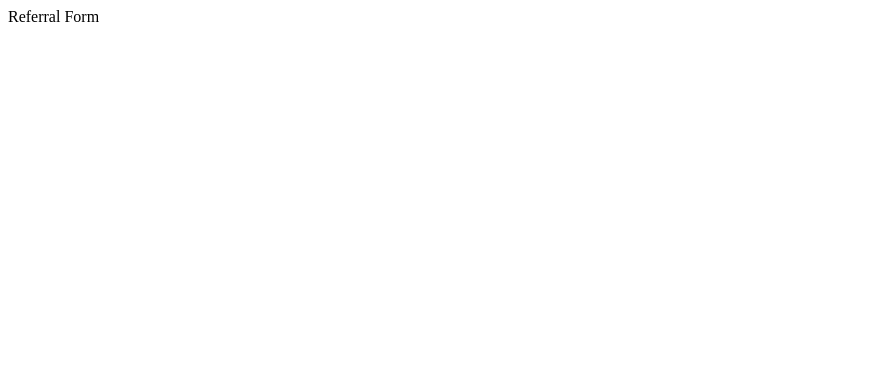
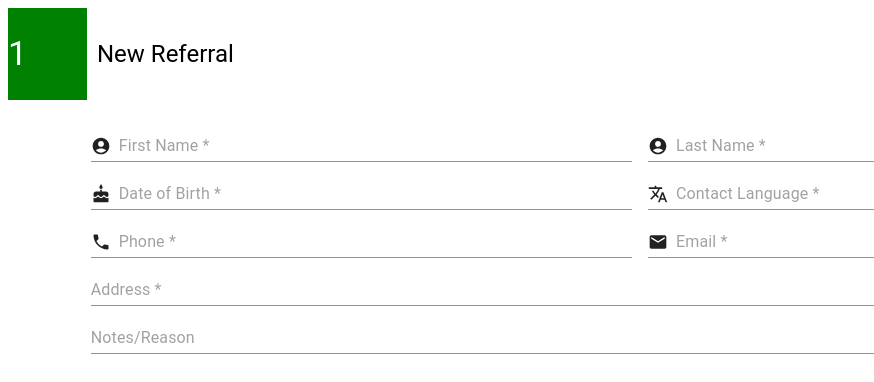
Before and after one commit to WiderCircle/Frontend-Interview-WC, a Next.js app in the folder hayes-valley-helath-referral-form/: page /referral-page/referral-form in a window 1280 px wide. Shown: the top 382 px of the page, without its empty margins (0-874 px from the left). Built offline with nearby package versions, Linux system fonts and the light colour scheme.

Commit message:
add referral form

```diff
--- a/hayes-valley-helath-referral-form/package.json
+++ b/hayes-valley-helath-referral-form/package.json
@@ -11,6 +11,7 @@
   "dependencies": {
     "@emotion/react": "^11.11.1",
     "@emotion/styled": "^11.11.0",
+    "@mui/icons-material": "^5.14.11",
     "@mui/material": "^5.14.11",
     "next": "latest",
     "react": "latest",
--- /dev/null
+++ b/hayes-valley-helath-referral-form/src/app/custom-components/wc-input.tsx
@@ -0,0 +1,31 @@
+import React from 'react';
+import Input, { InputProps } from '@mui/material/Input';
+import { SvgIconProps } from '@mui/material';
+
+interface CustomInputProps extends InputProps {
+    Icon?: React.ComponentType<SvgIconProps>;
+    required?: boolean;
+    placeholder?: string;
+}
+
+/**
+ * Adds a custom input field that allows us to include an optional icon as a start adornment.
+ * @param {React.ComponentType<SvgIconProps>} Icon - An optional icon component to be displayed as the start adornment.
+ * @param {InputProps} inputProps - Additional input properties for the underlying Material-UI Input component.
+ * @param {boolean} required - Whether the input is required.
+ * @param {string} placeholder - The placeholder text for the input.
+ */
+function WcInput({ Icon, required, placeholder, ...inputProps }: CustomInputProps) {
+    const placeholderText = required ? `${placeholder} *` : placeholder;
+
+    return (
+        <Input
+            fullWidth
+            startAdornment={Icon && <Icon fontSize="small" style={{ marginRight: '8px' }} />}
+            placeholder={placeholderText}
+            {...inputProps}
+        />
+    );
+}
+
+export default WcInput;
--- a/hayes-valley-helath-referral-form/src/pages/referral-page/referral-form.tsx
+++ b/hayes-valley-helath-referral-form/src/pages/referral-page/referral-form.tsx
@@ -1,8 +1,89 @@
+import React from 'react';
+import Grid from '@mui/material/Grid';
+import Typography from '@mui/material/Typography';
+import PersonIcon from '@mui/icons-material/AccountCircle';
+import CakeIcon from '@mui/icons-material/Cake';
+import LanguageIcon from '@mui/icons-material/Translate';
+import PhoneIcon from '@mui/icons-material/Phone';
+import EmailIcon from '@mui/icons-material/Email';
+import LocationOnIcon from '@mui/icons-material/LocationOn';
+import WcInput from '../../app/custom-components/wc-input';
 
+function ReferralForm() {
+    return (
+        <form style={{ backgroundColor: '#fff' }}>
+            <header>
+                <Grid container alignItems="center">
+                    <Grid item xs={0.75}>
+                        <Typography variant="h4" style={{ backgroundColor: 'green', color: '#fff', paddingTop: '25px', paddingBottom: '25px' }}>1</Typography>
+                    </Grid>
+                    <Grid item xs={11} style={{ textAlign: 'left', paddingLeft: '10px' }}>
+                        <Typography variant="h5"> New Referral </Typography>
+                    </Grid>
+                </Grid>
+            </header>
+            <Grid container>
+                <Grid item xs={0.5}></Grid>
+                <Grid item xs={11}>
+                    <Grid container spacing={2} style={{ padding: "30px" }}>
+                        <Grid item xs={6} >
+                            <WcInput
+                                placeholder="First Name"
+                                required
+                                Icon={PersonIcon}
+                            />
+                        </Grid>
+                        <Grid item xs={6}>
+                            <WcInput
+                                placeholder="Last Name"
+                                required
+                                Icon={PersonIcon}
+                            />
+                        </Grid>
+                        <Grid item xs={6}>
+                            <WcInput
+                                placeholder="Date of Birth"
+                                required
+                                Icon={CakeIcon}
+                            />
+                        </Grid>
+                        <Grid item xs={6}>
+                            <WcInput
+                                placeholder="Contact Language"
+                                required
+                                Icon={LanguageIcon}
+                            />
+                        </Grid>
+                        <Grid item xs={6}>
+                            <WcInput
+                                placeholder="Phone"
+                                required
+                                Icon={PhoneIcon}
+                            />
+                        </Grid>
+                        <Grid item xs={6}>
+                            <WcInput
+                                placeholder="Email"
+                                required
+                                Icon={EmailIcon}
+                            />
+                        </Grid>
+                        <Grid item xs={12}>
+                            <WcInput
+                                placeholder="Address"
+                                required
+                            />
+                        </Grid>
+                        <Grid item xs={12}>
+                            <WcInput
+                                placeholder="Notes/Reason"
+                            />
+                        </Grid>
+                    </Grid>
+                </Grid>
+            </Grid>
+        </form>
+    );
+}
 
-
-export default function ReferralForm() {
-    return (
-        <form>Referral Form</form>
-    )
-}
+export default ReferralForm;
--- a/hayes-valley-helath-referral-form/src/pages/referral-page/referral-page.tsx
+++ b/hayes-valley-helath-referral-form/src/pages/referral-page/referral-page.tsx
@@ -20,7 +20,7 @@ export default function ReferralPage() {
                 </Container>
             </Grid>
             <Grid item xs={12} style={{ textAlign: "center" }}>
-                <Container maxWidth="sm" style={{ textAlign: "center" }}>
+                <Container maxWidth="md" style={{ textAlign: "center" }}>
                     <main>
                         <Typography variant="h3">Referral Patients</Typography>
                         <Typography variant="subtitle1">You can add up to five patients at a time</Typography>
```
Also changed, not shown: 1 other file (tests, documents, lock files or other folders).
